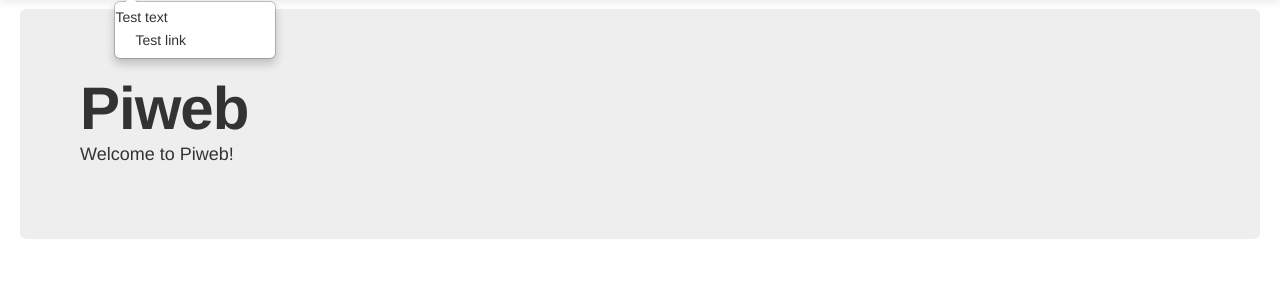
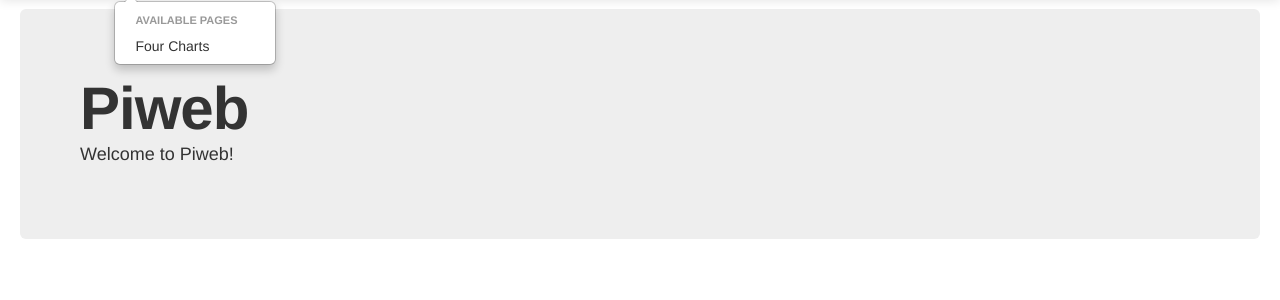
Before and after one commit to lakehousepi/piweb.site, a Django app: page / in a window 1280 px wide, after a click on "Weather Station". Shown: the part 41-341 px from the top of the page. Run offline with Django 3.2, Linux system fonts and the light colour scheme; data comes from the database, SQL or seed files in the repository; parts of the project's set-up code (start-up, migrations or seed data) failed here and were passed over; some libraries are stand-ins or nearby versions.

Commit message:
Adding fourcharts view framework

```diff
--- a/piweb/piweb/templates/base.html
+++ b/piweb/piweb/templates/base.html
@@ -45,8 +45,8 @@
 														<li class="dropdown">
 															<a class="dropdown-toggle" href="#" data-toggle="dropdown">Weather Station<span class="caret"></span></a>
 													    <ul class="dropdown-menu">
-													        <li>Test text</li>
-																	<li><a href="www.google.com">Test link</a></li>
+													        <li class="nav-header">Available pages</li>
+																	<li><a href="{% url 'fourcharts' %}">Four Charts</a></li>
 													    </ul>
 														</li>
                         </ul>
--- a/piweb/piweb/urls.py
+++ b/piweb/piweb/urls.py
@@ -34,6 +34,7 @@ urlpatterns = patterns('',
 
     # Homepage
     url(r'^$', views.HomeView.as_view(), name='home'),
+    url(r'^fourcharts/$', views.FourChartsView.as_view(), name='fourcharts'),
 
     url(r'^test/', views.TestView.as_view(), name='test'),
     url(r'^test2/', views.testview2, name='test2'),
--- a/piweb/piweb/views.py
+++ b/piweb/piweb/views.py
@@ -30,6 +30,15 @@ class HomeView(TemplateView):
         context['today'] = today
         context['ayearago'] = ayearago
         context['htmltable'] = df.tail(10).to_html()
+
+        return context
+
+class FourChartsView(TemplateView):
+    template_name = 'piweb/fourcharts.html'
+
+    def get_context_data(self, **kwargs):
+        context = super(HomeView, self).get_context_data(**kwargs)
+        context['test'] = 'test'
 
         return context
 
```
Also changed, not shown: piweb/piweb/templates/piweb/fourcharts.html (added, +10 -0 lines).
